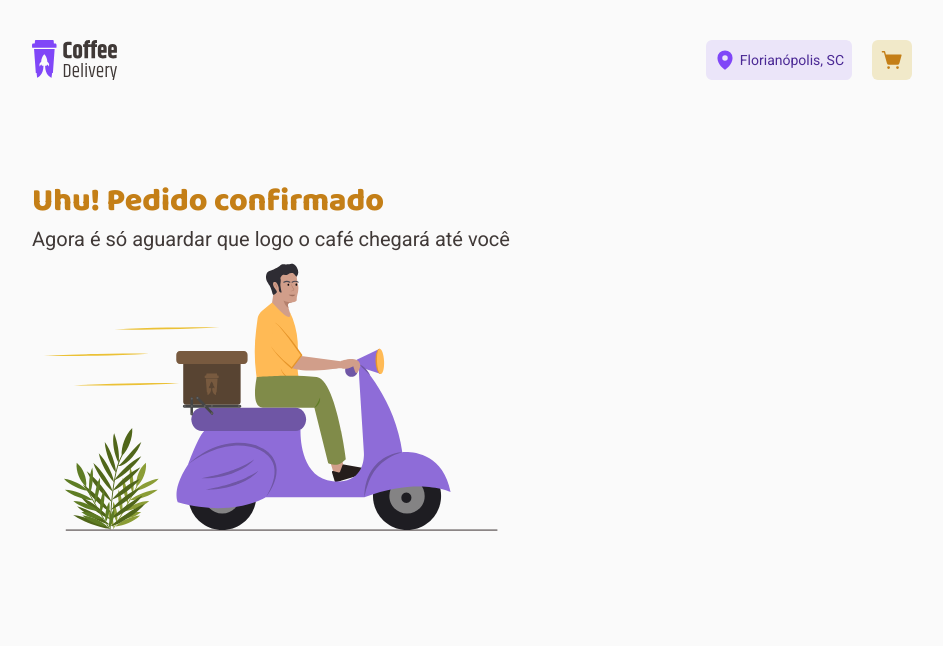
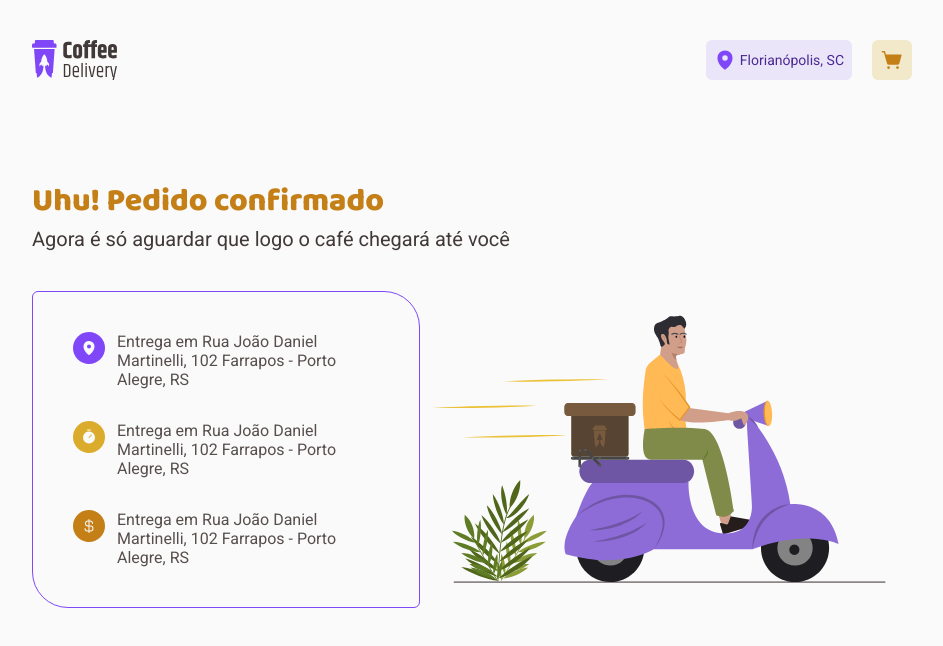
Before and after one commit to edutdutra/coffe-delivery, a React (Vite) app: page /success in a window 1280 px wide. Shown: the top 646 px of the page, without its empty margins (168-1111 px from the left). Built offline with nearby package versions, Linux system fonts and the light colour scheme.

Commit message:
feat: add component of order info card

```diff
--- a/src/pages/Success/index.tsx
+++ b/src/pages/Success/index.tsx
@@ -1,5 +1,14 @@
-import {SuccessContainer, SuccessSubTitle, SuccessTitle} from "./styles.ts";
+import {
+    OrderInfoCard,
+    OrderInfoText,
+    SuccessContainer,
+    SuccessContent,
+    SuccessSubTitle,
+    SuccessTitle
+} from "./styles.ts";
 import imgSuccess from "../../assets/img-success.svg";
+import {IconCircle} from "../../components/IconCircle";
+import {CurrencyDollar, MapPin, Timer} from "@phosphor-icons/react";
 
 export function Success() {
     return (
@@ -7,9 +16,41 @@ export function Success() {
             <SuccessTitle>Uhu! Pedido confirmado</SuccessTitle>
             <SuccessSubTitle>Agora é só aguardar que logo o café chegará até você</SuccessSubTitle>
 
-            <div>
+            <SuccessContent>
+                <OrderInfoCard>
+                    <div>
+                        <IconCircle circleColor="purple">
+                            <MapPin size={16} weight="fill"/>
+                        </IconCircle>
+
+                        <OrderInfoText>
+                            Entrega em Rua João Daniel Martinelli, 102 Farrapos - Porto Alegre, RS
+                        </OrderInfoText>
+                    </div>
+
+                    <div>
+                        <IconCircle circleColor="yellow">
+                            <Timer size={16} weight="fill"/>
+                        </IconCircle>
+
+                        <OrderInfoText>
+                            Entrega em Rua João Daniel Martinelli, 102 Farrapos - Porto Alegre, RS
+                        </OrderInfoText>
+                    </div>
+
+                    <div>
+                        <IconCircle circleColor="yellowDark">
+                            <CurrencyDollar size={16}/>
+                        </IconCircle>
+
+                        <OrderInfoText>
+                            Entrega em Rua João Daniel Martinelli, 102 Farrapos - Porto Alegre, RS
+                        </OrderInfoText>
+                    </div>
+                </OrderInfoCard>
+
                 <img src={imgSuccess} alt=""/>
-            </div>
+            </SuccessContent>
         </SuccessContainer>
     )
 }
--- a/src/pages/Success/styles.ts
+++ b/src/pages/Success/styles.ts
@@ -22,11 +22,36 @@ export const SuccessSubTitle = styled.h2`
   color: ${(props) => props.theme['base-subtitle']};
 `
 
-export const SuccessContent = styled.div``
+export const SuccessContent = styled.div`
+  display: flex;
+  justify-content: space-between;
+
+  width: 100%;
+  margin-top: 2.5rem;
+`
 
 export const OrderInfoCard = styled.div`
   display: flex;
   flex-direction: column;
 
+
   border-radius: 6px 36px;
+  padding: 2.5rem;
+  gap: 2rem;
+
+  border-width: 1px;
+  border-style: solid;
+  border-color: ${(props) => props.theme['purple']};
+    // border-image: linear-gradient(${(props) => props.theme['yellow']}, ${(props) => props.theme['purple']}) 30;
+
+  div {
+    display: flex;
+    flex-direction: row;
+  }
 `
+
+export const OrderInfoText = styled.span`
+  font-family: 'Roboto', sans-serif;
+  font-size: 1rem;
+  font-weight: 400;
+`
```
